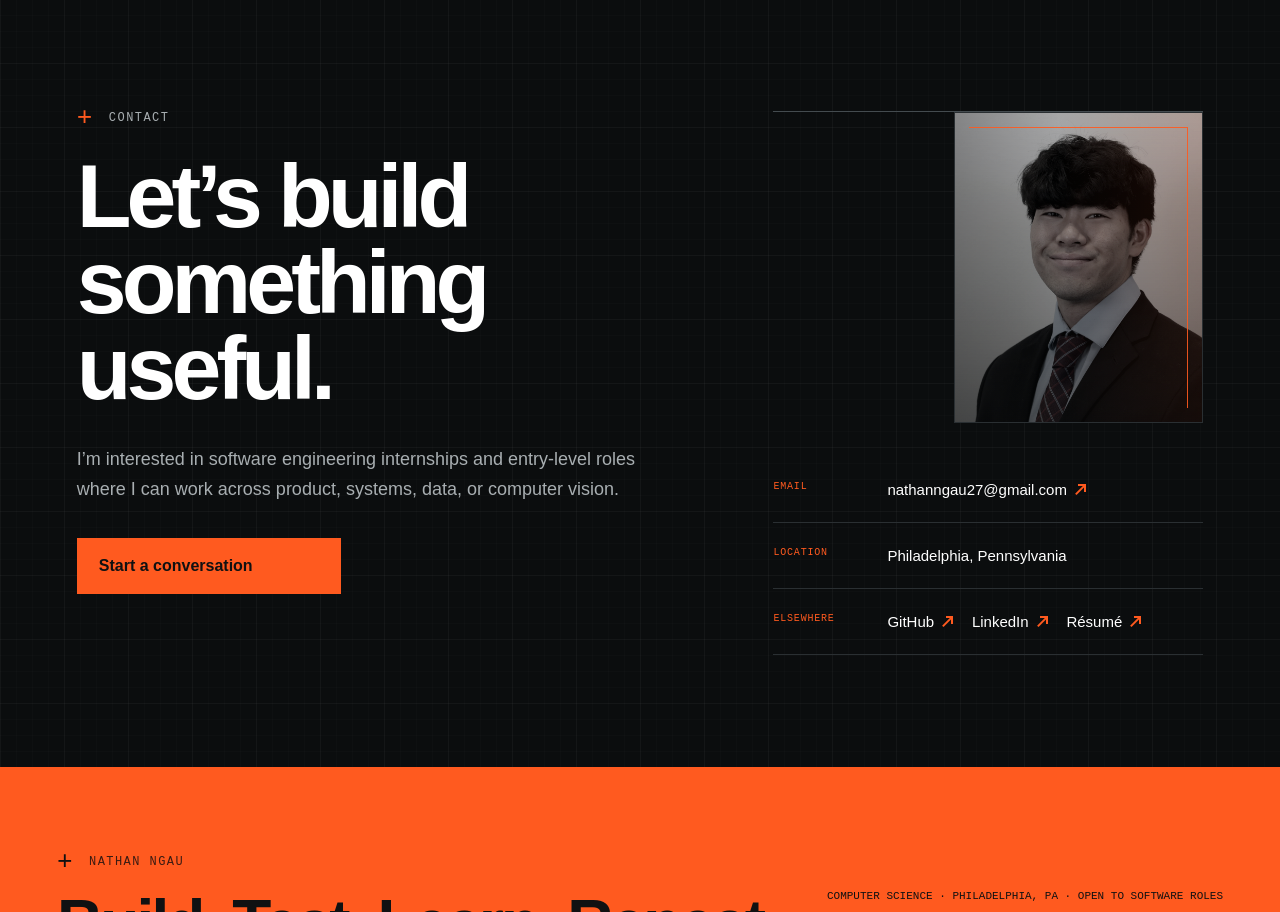
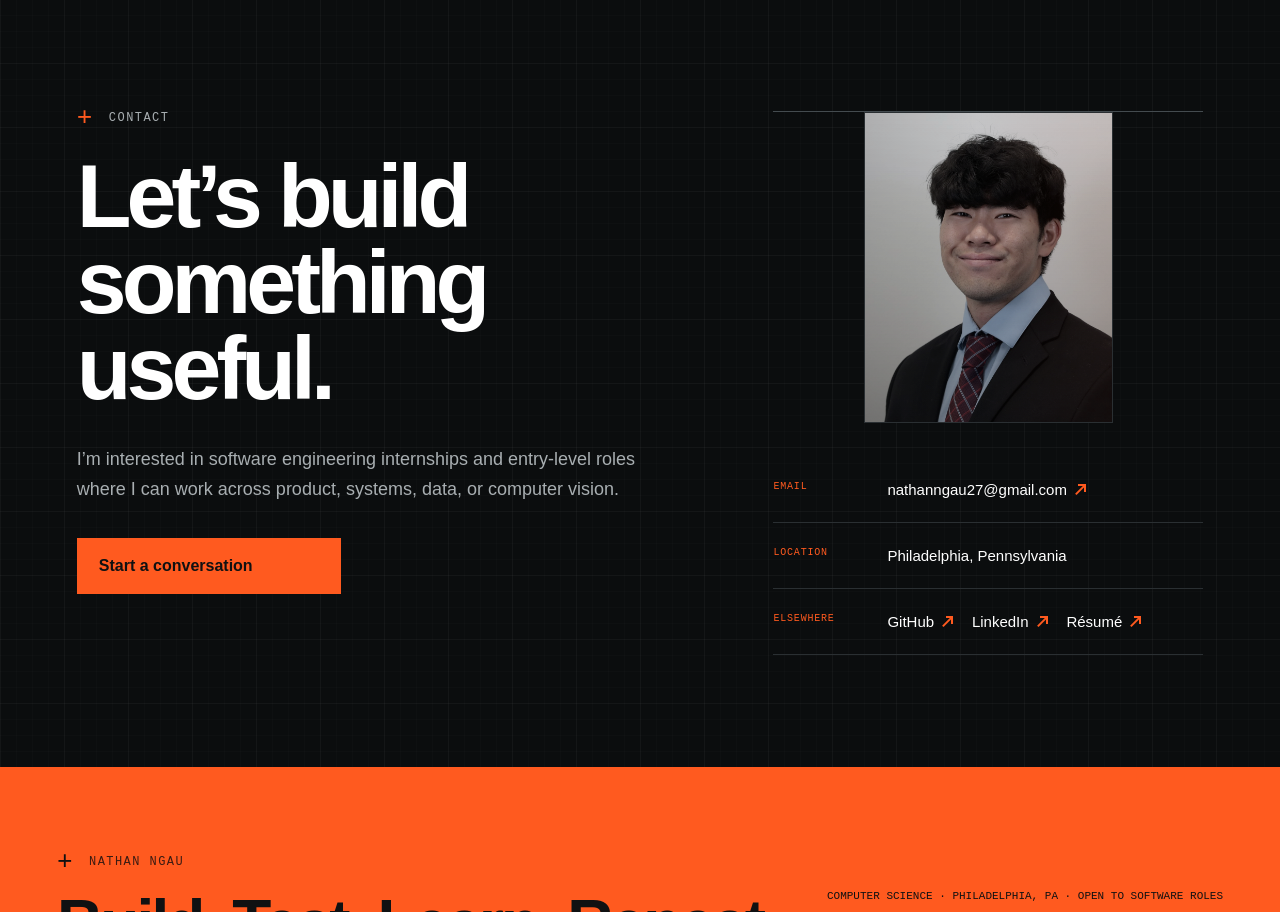
Before and after one commit to NathanN-275/NathanN-275.Portfolio, a website: page index.html in a window 1280 px wide. Shown: the part 5243-6155 px from the top of the page. Drawn offline with Linux system fonts and the light colour scheme.

Commit message:
style: center and soften contact headshot
- What changed: Centered the contact headshot above the details box, removed the orange corner marker, and lightened the grayscale/dark overlay treatment.

- Why: The portrait needed to align better with the contact details and feel less heavy while preserving the dark portfolio aesthetic.

- Files/systems affected: Updated contact-card styling in styles.css.

- Testing: Ran npm run build and git diff --check; verified the built dist stylesheet has centered card margins, lighter grayscale, and no contact-card corner marker styles.

```diff
--- a/styles.css
+++ b/styles.css
@@ -827,7 +827,7 @@ footer h2 {
   width: min(260px, 58%);
   max-width: 260px;
   aspect-ratio: 4 / 5;
-  margin: 0 0 34px auto;
+  margin: 0 auto 34px;
   border: 1px solid var(--line);
   background:
     linear-gradient(rgba(255, 90, 31, 0.1) 1px, transparent 1px),
@@ -838,13 +838,11 @@ footer h2 {
 }
 
 .contact-card::before,
-.contact-card::after,
 .contact-card img {
   display: block;
 }
 
-.contact-card::before,
-.contact-card::after {
+.contact-card::before {
   content: "";
   position: absolute;
   z-index: 2;
@@ -854,15 +852,8 @@ footer h2 {
 .contact-card::before {
   inset: 0;
   background:
-    linear-gradient(180deg, rgba(8, 10, 11, 0.04), rgba(8, 10, 11, 0.48)),
-    linear-gradient(90deg, rgba(8, 10, 11, 0.22), transparent 42%, rgba(255, 90, 31, 0.12));
-}
-
-.contact-card::after {
-  inset: 14px;
-  border-top: 1px solid var(--orange);
-  border-right: 1px solid var(--orange);
-  opacity: 0.9;
+    linear-gradient(180deg, rgba(8, 10, 11, 0.02), rgba(8, 10, 11, 0.3)),
+    linear-gradient(90deg, rgba(8, 10, 11, 0.12), transparent 46%, rgba(255, 90, 31, 0.06));
 }
 
 .contact-card img {
@@ -870,7 +861,7 @@ footer h2 {
   height: 100%;
   object-fit: cover;
   object-position: 50% 26%;
-  filter: grayscale(0.68) contrast(1.12) brightness(0.74);
+  filter: grayscale(0.32) contrast(1.06) brightness(0.88);
 }
 
 .capability-list {
@@ -1301,7 +1292,6 @@ footer .crosshair {
 
   .contact-card {
     width: min(220px, 62vw);
-    margin-left: 0;
   }
 
   footer {
```
